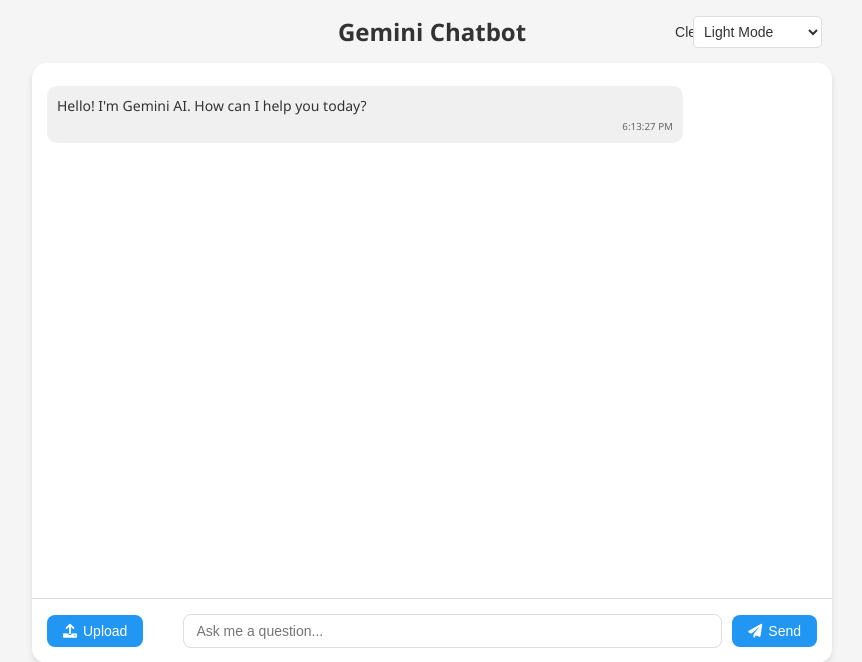
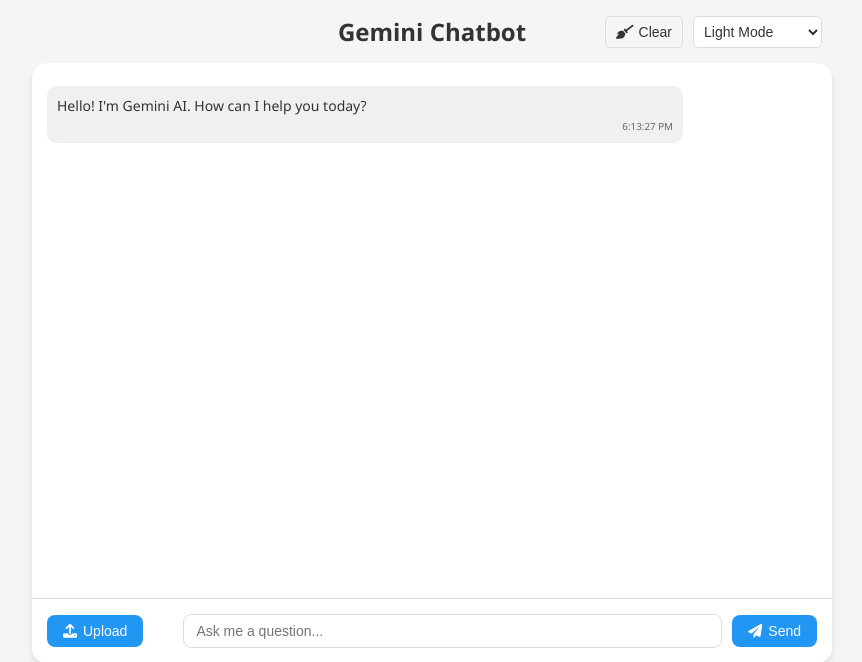
Before and after one commit to Rajendra0309/chatbot-python, a Flask app: page / in a window 1280 px wide. Shown: the top 662 px of the page, without its empty margins (208-1070 px from the left). Run offline with Flask 3, Linux system fonts and the light colour scheme.

Commit message:
repositioned clear button

```diff
--- a/app.py
+++ b/app.py
@@ -40,10 +40,18 @@ def allowed_file(filename):
 def get_gemini_response(user_input):
     try:
         model = genai.GenerativeModel(gemini_model)
-        response = model.generate_content(user_input)
-        formatted_response = response.text.replace('\n', '<br>')
-        return formatted_response
+        response = model.generate_content(
+            user_input,
+            generation_config={"temperature": 0.7, "max_output_tokens": 2048}
+        )
+
+        if hasattr(response, 'text'):
+            formatted_response = response.text.replace('\n', '<br>')
+            return formatted_response
+        else:
+            return "The AI couldn't generate a response for this query. Please try rephrasing your question."
     except Exception as e:
+        print(f"Gemini API Error: {str(e)}")
         return f"An error occurred with Gemini AI: {str(e)}"
 
 def extract_text(filepath, file_extension):
--- a/templates/index.html
+++ b/templates/index.html
@@ -20,6 +20,9 @@
             --shadow-color: rgba(0,0,0,0.1);
             --error-color: #f44336;
             --success-color: #4caf50;
+            --scrollbar-track: #f0f0f0;
+            --scrollbar-thumb: #2196f3;
+            --scrollbar-thumb-hover: #1976d2;
         }
 
         [data-theme="dark"] {
@@ -35,6 +38,9 @@
             --shadow-color: rgba(0,0,0,0.3);
             --error-color: #ff5252;
             --success-color: #66bb6a;
+            --scrollbar-track: #2d2d2d;
+            --scrollbar-thumb: #2196f3;
+            --scrollbar-thumb-hover: #1976d2;
         }
 
         body {
@@ -52,21 +58,35 @@
 
         .header {
             display: flex;
-            justify-content: center;
+            justify-content: space-between;
             align-items: center;
             margin-bottom: 15px;
+            padding: 0 10px;
             position: relative;
-            padding: 0 10px;
+        }
+
+        .header-left {
+            flex: 1;
+            display: flex;
+            justify-content: flex-start;
+        }
+
+        .header-center {
+            flex: 1;
+            display: flex;
+            justify-content: center;
+        }
+
+        .header-right {
+            flex: 1;
+            display: flex;
+            justify-content: flex-end;
+            gap: 10px;
         }
 
         .header h1 {
             font-size: 24px;
             margin: 0;
-        }
-
-        .theme-switcher {
-            position: absolute;
-            right: 10px;
         }
 
         .theme-select {
@@ -94,6 +114,9 @@
             flex-grow: 1;
             padding: 15px;
             overflow-y: auto;
+            scrollbar-width: thin;
+            scrollbar-color: var(--scrollbar-thumb) var(--scrollbar-track);
+            position: relative;
         }
 
         .message {
@@ -240,33 +263,38 @@
             max-width: 150px;
         }
 
-        ::-webkit-scrollbar {
-            width: 6px;
+        .chat-container::-webkit-scrollbar {
+            width: 8px;
+            height: 8px;
         }
 
-        ::-webkit-scrollbar-track {
-            background: var(--chat-background);
+        .chat-container::-webkit-scrollbar-track {
+            background: var(--scrollbar-track);
+            border-radius: 4px;
+            margin: 4px;
         }
 
-        ::-webkit-scrollbar-thumb {
-            background: var(--button-bg);
-            border-radius: 3px;
+        .chat-container::-webkit-scrollbar-thumb {
+            background: var(--scrollbar-thumb);
+            border-radius: 4px;
+            border: 2px solid var(--chat-background);
         }
 
-        ::-webkit-scrollbar-thumb:hover {
-            background: var(--button-hover);
+        .chat-container::-webkit-scrollbar-thumb:hover {
+            background: var(--scrollbar-thumb-hover);
         }
 
         .clear-chat {
-            position: absolute;
-            right: 80px;
             background-color: transparent;
             color: var(--text-color);
-            border: none;
+            border: 1px solid var(--input-border);
             cursor: pointer;
             font-size: 14px;
             padding: 5px 10px;
             border-radius: 5px;
+            display: flex;
+            align-items: center;
+            gap: 5px;
         }
 
         .clear-chat:hover {
@@ -303,18 +331,37 @@
                 max-width: 90%;
             }
 
+            .header {
+                flex-wrap: wrap;
+            }
+
+            .header-left, .header-center, .header-right {
+                flex: none;
+            }
+
+            .header-center {
+                order: -1;
+                width: 100%;
+                margin-bottom: 10px;
+            }
+
             .clear-chat {
-                right: 60px;
                 font-size: 12px;
+                padding: 4px 8px;
             }
         }
     </style>
 </head>
 <body>
     <div class="header">
-        <h1>Gemini Chatbot</h1>
-        <button class="clear-chat" onclick="clearChat()">Clear Chat</button>
-        <div class="theme-switcher">
+        <div class="header-left"></div>
+        <div class="header-center">
+            <h1>Gemini Chatbot</h1>
+        </div>
+        <div class="header-right">
+            <button class="clear-chat" onclick="clearChat()">
+                <i class="fas fa-broom"></i> Clear
+            </button>
             <select class="theme-select" id="theme-select" onchange="changeTheme(this.value)">
                 <option value="system">System Default</option>
                 <option value="light">Light Mode</option>
```
